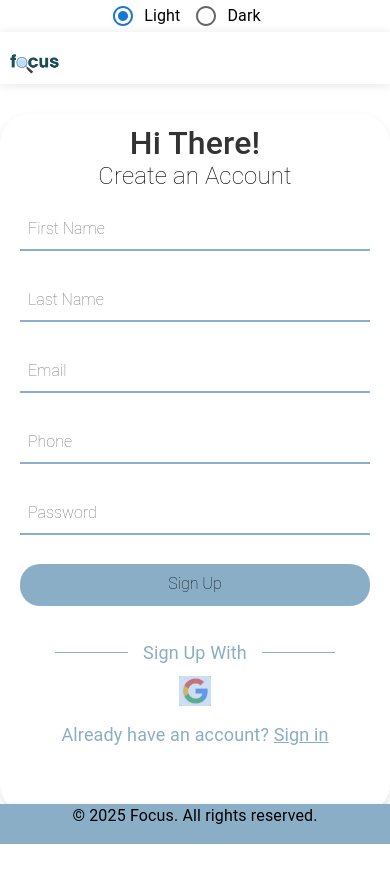
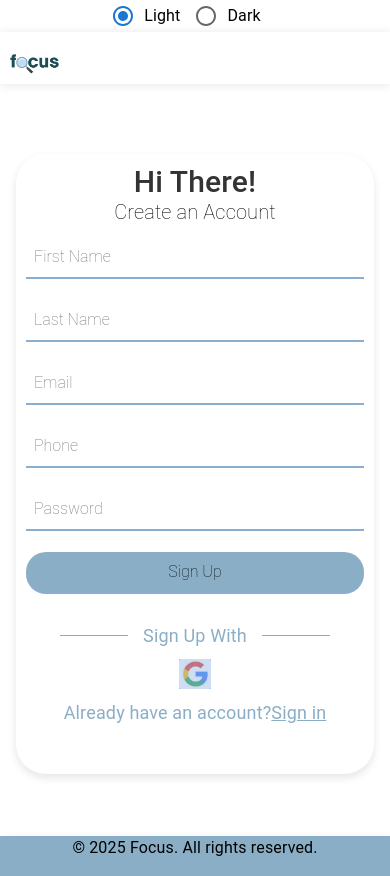
Before and after one commit to priscaolose/Group7_Capstone, a React (Create React App) app in the folder focus-app/: page /registration in a window 390 px wide. Before the commit the page ends 844 px from the top, so only its background shows below. Built offline with nearby package versions, Linux system fonts and the light colour scheme; the HTML template or start-up script is replaced by a standard one.

Commit message:
resolved responsive issue on regristration

```diff
--- a/focus-app/src/CSSFolders/Registration.css
+++ b/focus-app/src/CSSFolders/Registration.css
@@ -1,17 +1,15 @@
 /* Register.css */
-body, html {
-    margin: 0;
-    padding: 0;
-    height: 100vh;
-    overflow: hidden;
+.body,html {
+    display: flex;
+    flex-direction: column;
+    min-height: 100vh;
+    height: 100%;
+    width: 100%;
 }
-
-
-
 .mainContainer {
     display: flex;
     flex-direction: column;
-    min-height: 100vh;
+    /* min-height: 100vh;  */
     justify-content: center;
     align-items: center;
 }
@@ -22,37 +20,41 @@ body, html {
 .register-form {
     flex: 1;
     background: #ffffff;
-    padding: 10px 20px;
+    padding: 10px;
     border-radius: 30px;
     box-shadow: 0 4px 8px rgba(0, 0, 0, 0.1);
     margin: 10px auto;
     box-sizing: border-box;
     text-align: center;
     max-width: 500px;
+    max-height: 80vh;
     width: 100%;
     overflow-y: auto;
     display: flex;
     flex-direction: column;
-    height: '100vh'
+
 }
-
+.inputWrapper{
+    font-size: 12px;
+}
 .register-form .heading {
-    font-size: 32px;
+    font-size: 30px;
     margin-bottom: 0px;
     color: #333;
+    padding-bottom: 0px;
 }
 
 .register-form .caption {
-    font-size: 24px;
-    font-weight: 60;
-    margin-bottom: 10px;
+    font-size: 20px;
+    font-weight: 50;
+    margin-bottom: 5px;
 }
 
 .input-label {
     display: flex;
     flex-direction: column;
-    font-size: 18px;
-    margin-bottom: 13px;
+    font-size: 2px;
+    margin-bottom: 5px;
     color: #101418;
 }
 
@@ -70,13 +72,13 @@ body, html {
 }
 
 .inputButton {
-    padding: 10px 1px;
+    padding: 8px 1px;
     border-radius: 20px;
     background-color: #8AAEC6;
     cursor: pointer;
     width: 200px;
     font-size: 40px;
-    margin: 10px auto;
+    margin: 8px auto;
 }
 
 .googleSignInContainer {
@@ -84,7 +86,7 @@ body, html {
     flex-direction: column;
     align-items: center;
     width: 80%; /* Control the width of the container */
-    margin: 15px auto; /* Center the container and add some vertical spacing */
+    margin: 10px auto; /* Center the container and add some vertical spacing */
 }
 
 .googleSignInText {
--- a/focus-app/src/Registration.js
+++ b/focus-app/src/Registration.js
@@ -1,17 +1,45 @@
 import React, { useState } from 'react';
 import { auth } from './firebase/firebaseAuth';
-import { createUserWithEmailAndPassword,fetchSignInMethodsForEmail} from 'firebase/auth';
+import { createUserWithEmailAndPassword, fetchSignInMethodsForEmail } from 'firebase/auth';
 import './CSSFolders/Registration.css';
 import Header from './Components/Header';
 import Footer from './Components/Footer';
 import Googlelogo from './Images/googleLogo.png';
-import {  signUpWithGoogle, checkIfEmailExists, storeUserInDatabase, getUsersName  } from './firebase/firebaseAuth';
+import { signUpWithGoogle, checkIfEmailExists, storeUserInDatabase, getUsersName } from './firebase/firebaseAuth';
 import { useNavigate } from 'react-router-dom';
 import { useUser } from './Components/context';
-import { multiSectionDigitalClockClasses } from '@mui/x-date-pickers/MultiSectionDigitalClock/multiSectionDigitalClockClasses';
-
+import { ThemeProvider } from "@mui/material/styles";
+import { Box } from "@mui/material";
+import { createTheme } from '@mui/material/styles';
+import useMediaQuery from '@mui/material/useMediaQuery';
 
 const Register = () => {
+    const theme = createTheme({
+        typography: {
+          fontFamily: '"Poppins", sans-serif',
+          h5: {
+            fontWeight: 600,
+          },
+          h6: {
+            fontWeight: 500,
+          },
+          body1: {
+            fontWeight: 400,
+          },
+        },
+        palette: {
+          primary: {
+            main: "#1059a2",
+          },
+          background: {
+            default: "#f4f6f8",
+          },
+        },
+    });
+
+    // Define isSmallScreen using useMediaQuery
+    const isSmallScreen = useMediaQuery(theme.breakpoints.down('sm'));
+
     const [firstName, setFirstName] = useState('');
     const [lastName, setLastName] = useState('');
     const [email, setEmail] = useState('');
@@ -81,18 +109,6 @@ const Register = () => {
         handleRegister(e);
     };
 
-    /*
-    // Separate function to check email
-    const checkIfEmailExists = async (email) => {
-        try {
-        const methods = await fetchSignInMethodsForEmail(auth, email);
-        return methods.length > 0;
-        } catch (error) {
-        console.error("Error checking email:", error);
-        throw error;
-        }
-    };
-    */
     const handleGoogleSignUp = async (navigate) => {
         try {
             const result = await signUpWithGoogle();
@@ -119,7 +135,6 @@ const Register = () => {
         }
     };
 
-// Update your client-side handler to match
     const handleRegister = async (e) => {
         e.preventDefault();
         try {
@@ -169,8 +184,29 @@ const handleRegister = async (e) => {
     };
 
     return (
-        <div className="mainContainer">
+        <ThemeProvider theme={theme}>
+            {/* Root container - fixed height with no overflow */}
+            <Box sx={{
+                display: 'flex',
+                flexDirection: 'column',
+                height: '100vh',
+                width: '100%',
+            }}>
+                {/* Header - fixed at the top */}
                 <Header />
+
+                {/* Main content area - this is the scrollable container */}
+                <Box sx={{
+                    flex: '1',
+                    display: "flex",
+                    flexDirection: "column",
+                    alignItems: "center",
+                    px: isSmallScreen ? 2 : 6,
+                    py: isSmallScreen ? 5 : 5,
+                    backgroundColor: "white",
+                    overflow: "auto", // This enables scrolling for this box only
+                    width: '100%'
+                }}>
                     <div className='register-form'>
                         <h1 className='heading'> Hi There!</h1>
                         <h2 className='caption'> Create an Account</h2>
@@ -251,15 +287,32 @@ const handleRegister = async (e) => {
                         {successMessage && <p className="success-message">{successMessage}</p>}
                         <div className="googleSignInContainer">
                             <div className="googleSignInText">Sign Up With</div>
-                        <img src={Googlelogo} onClick={() => handleGoogleSignUp(navigate)} alt="GoogleLogo" className="google-logo" />
+                            <img
+                                src={Googlelogo}
+                                onClick={() => handleGoogleSignUp(navigate)}
+                                alt="GoogleLogo"
+                                className="google-logo"
+                            />
                         </div>
-                    <div className="alreadyHaveAnAccount"> Already have an account? <span className="clickableRegister" onClick={handleAccountLogin}>
+                        <div className="alreadyHaveAnAccount">
+                            Already have an account?
+                            <span className="clickableRegister" onClick={handleAccountLogin}>
                                 Sign in
                             </span>
                         </div>
                     </div>
+                </Box>
+
+                {/* Footer - fixed at the bottom */}
+                <Box sx={{
+                    width: '100%',
+                    zIndex: 10, // Ensure footer appears above other content
+                    position: '' // Helps with z-index stacking
+                }}>
                     <Footer />
-        </div>
+                </Box>
+            </Box>
+        </ThemeProvider>
     );
 };
 
```
Lines whose indentation alone changed are shown as unchanged.
